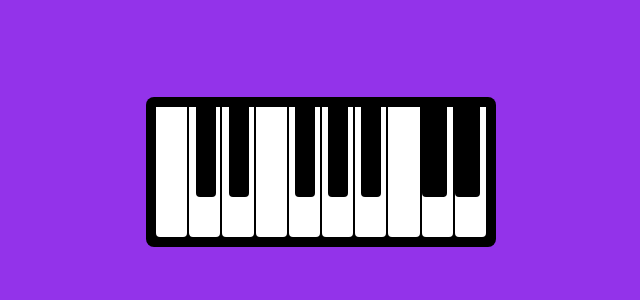
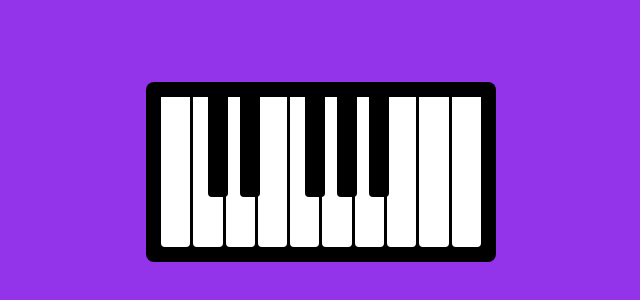
Before and after one commit to tucano1306/ejercicio-posicionamiento, a plain HTML site: page index.html in a window 1280 px wide. Shown: the part 228-528 px from the top of the page, without its empty margins (319-959 px from the left). Drawn offline with Linux system fonts and the light colour scheme.

Commit message:
Update style.css
update

```diff
--- a/style.css
+++ b/style.css
@@ -47,48 +47,47 @@ img {
 	/* Tu código aquí */
 
 	body {
-		background: #9333ea;
 		margin: 0;
 		height: 100vh;
-		display: flex;
-		justify-content: center;
-		align-items: center;
+		background: #9333ea;
+		display: grid;
+		place-items: center;
 	  }
 
 	  .container {
 		width: 350px;
-		height: 150px;
+		height: 180px;
 		background: black;
 		border-radius: 8px;
-		padding: 10px;
+		padding: 15px;
+		position: relative;
 	  }
 
 	  .container__divs {
-		display: flex;
-		gap: 2px;
-		position: relative;
+		display: grid;
+		grid-template-columns: repeat(10, 1fr);
+		gap: 3px;
 		height: 100%;
 	  }
 
 	  .container__divs--child {
 		background: white;
-		flex: 1;
 		border-radius: 0 0 4px 4px;
+		position: relative;
 	  }
 
-	  .container__divs--child div {
+	  /* Black keys positioning */
+	  .container__divs--child:nth-child(2)::after,
+	  .container__divs--child:nth-child(3)::after,
+	  .container__divs--child:nth-child(5)::after,
+	  .container__divs--child:nth-child(6)::after,
+	  .container__divs--child:nth-child(7)::after {
+		content: '';
 		position: absolute;
 		width: 20px;
-		height: 90px;
+		height: 100px;
 		background: black;
+		left: 50%;
 		border-radius: 0 0 4px 4px;
+		z-index: 1;
 	  }
-
-	  /* Posicionamiento de teclas negras */
-	  .container__divs--child:nth-child(2) div { left: 12%; }
-	  .container__divs--child:nth-child(3) div { left: 22%; }
-	  .container__divs--child:nth-child(4) div { left: 42%; }
-	  .container__divs--child:nth-child(5) div { left: 52%; }
-	  .container__divs--child:nth-child(6) div { left: 62%; }
-	  .container__divs--child:nth-child(7) div { left: 82%; }
-	  .container__divs--child:nth-child(8) div { left: 92%; }
```
